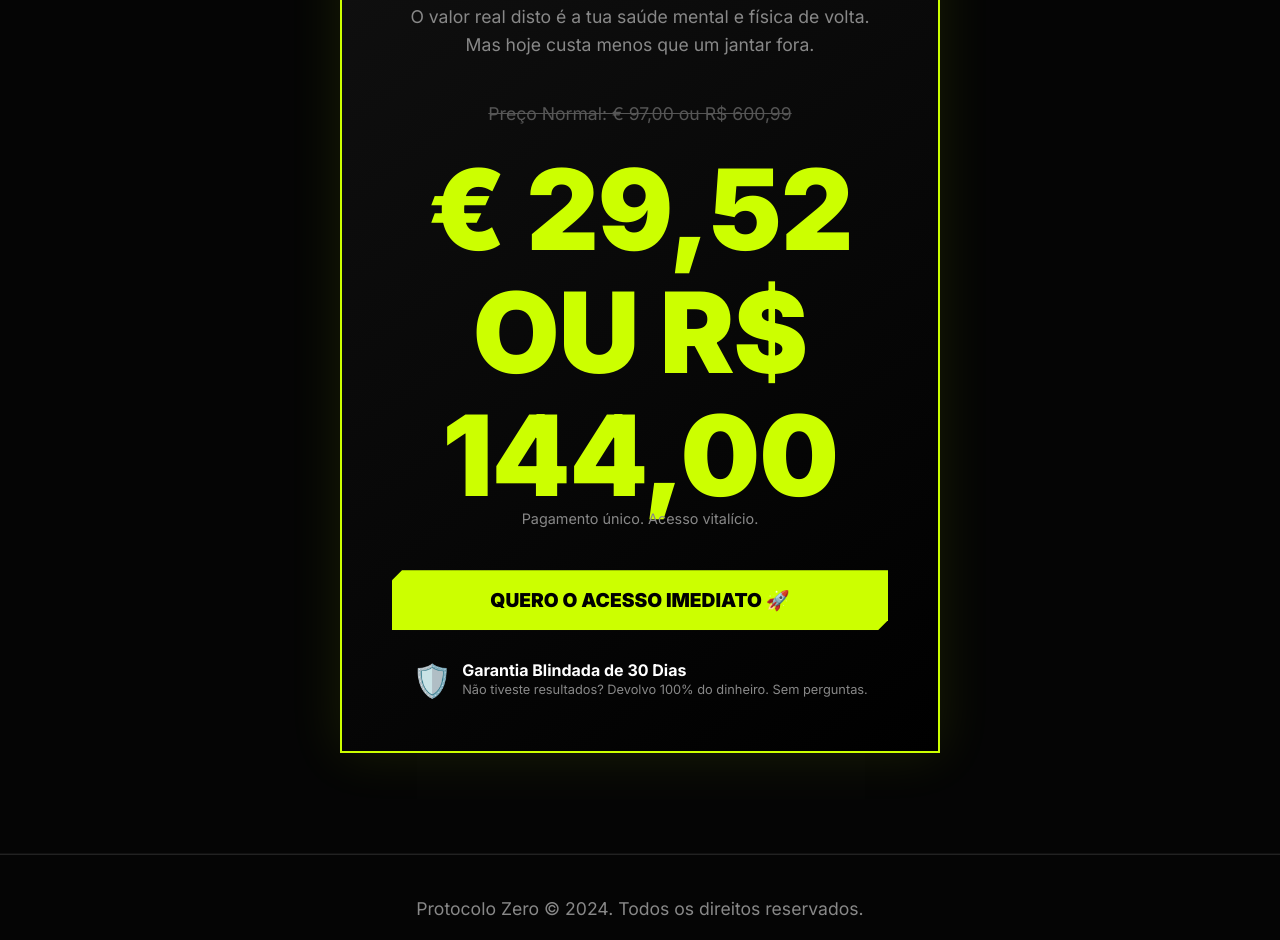
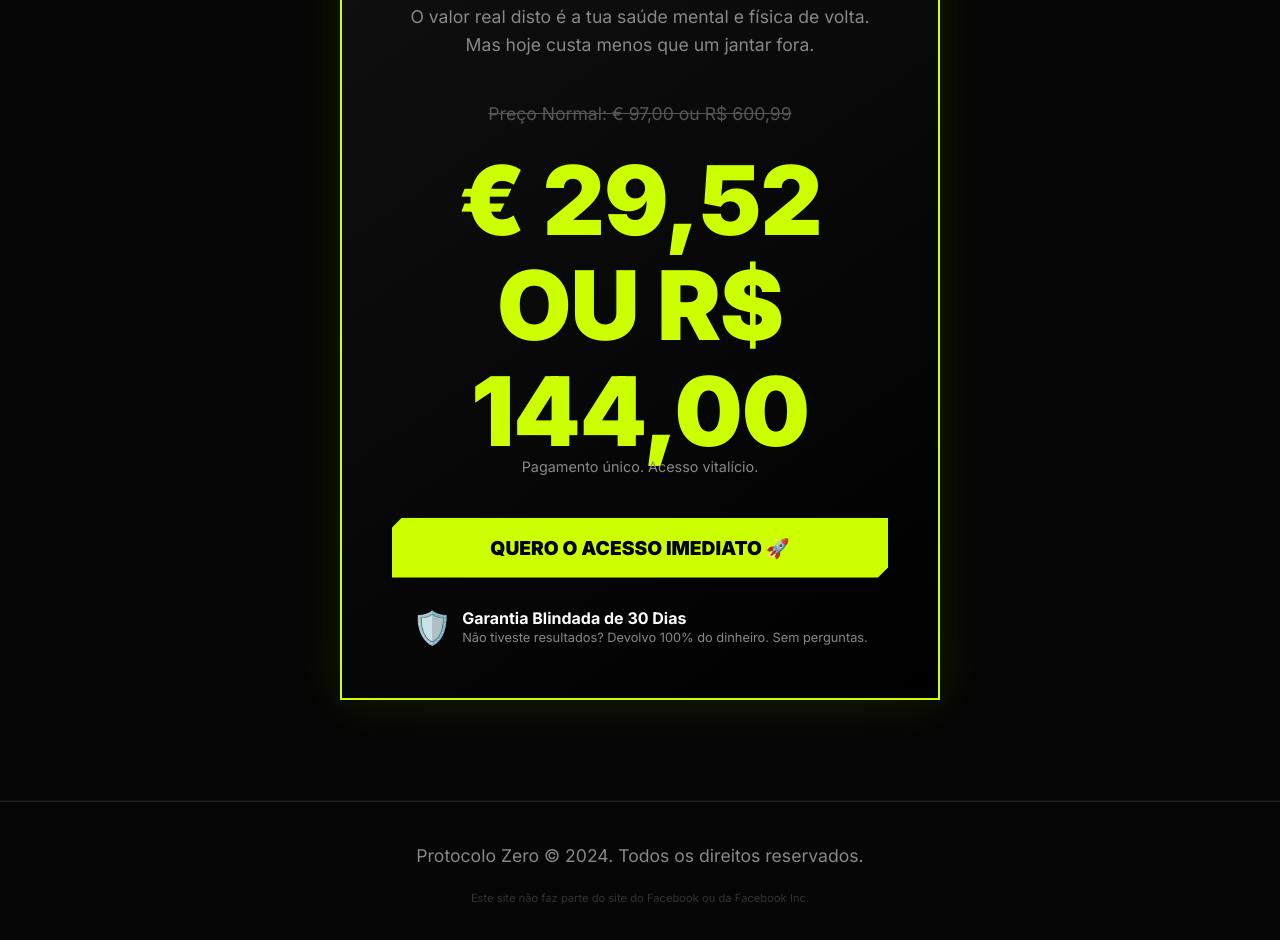
Before and after one commit to nobodychannels/nobodychannels.github.io, a plain HTML site: page index.html in a window 1280 px wide. Shown: the part 4135-5075 px from the top of the page. Drawn offline with Linux system fonts and the light colour scheme.

Commit message:
Update index.html

```diff
--- a/index.html
+++ b/index.html
@@ -331,7 +331,7 @@
 
                 <div style="margin: 40px 0;">
                     <p class="strike">Preço Normal: € 97,00 ou R$ 600,99</p>
-                    <h1 class="text-neon" style="font-size: 7rem;">€ 29,52 ou R$ 144,00</h1>
+                    <h1 class="text-neon" style="font-size: 6rem;">€ 29,52 ou R$ 144,00</h1>
                     <p style="font-size: 0.9rem; margin-top: -10px;">Pagamento único. Acesso vitalício.</p>
                 </div>
 
```
